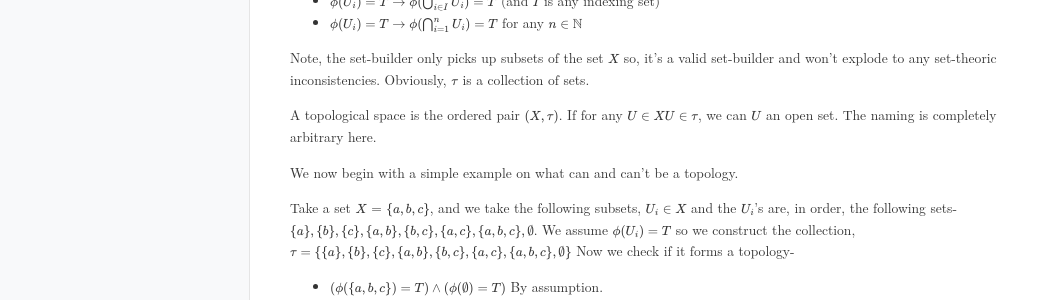
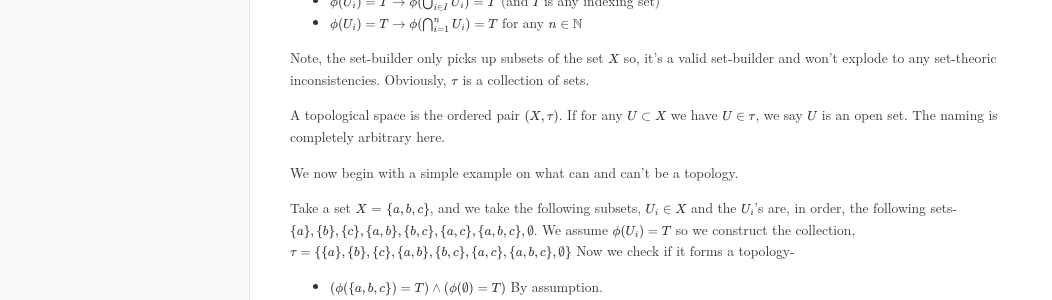
Before and after one commit to Nasif-Abdullah/Math, a Jekyll site: the page built from Point-Set Topology/Introduction.md, in a window 1280 px wide. Shown: the part 357-657 px from the top of the page, without its empty margins (0-1052 px from the left). Built offline with Jekyll 4.4.1, drawn with Linux system fonts in a browser that asks for light colours; some web fonts are replaced.

Commit message:
Update Introduction.md

```diff
--- a/Point-Set Topology/Introduction.md
+++ b/Point-Set Topology/Introduction.md
@@ -17,7 +17,7 @@ Take any set $$X$$ and define $$\tau = \{U \mid U \subset X \wedge \phi(U) = T\}
 
 Note, the set-builder only picks up subsets of the set $$X$$ so, it's a valid set-builder and won't explode to any set-theoric inconsistencies. Obviously, $$\tau$$ is a collection of sets.
 
-A topological space is the ordered pair $$(X, \tau)$$. If for any $$U \in X U \in \tau$$, we can $$U$$ an open set. The naming is completely arbitrary here.
+A topological space is the ordered pair $$(X, \tau)$$. If for any $$U \subset X$$ we have $$U \in \tau$$, we say $$U$$ is an open set. The naming is completely arbitrary here.
 
 We now begin with a simple example on what can and can't be a topology.
 
```
